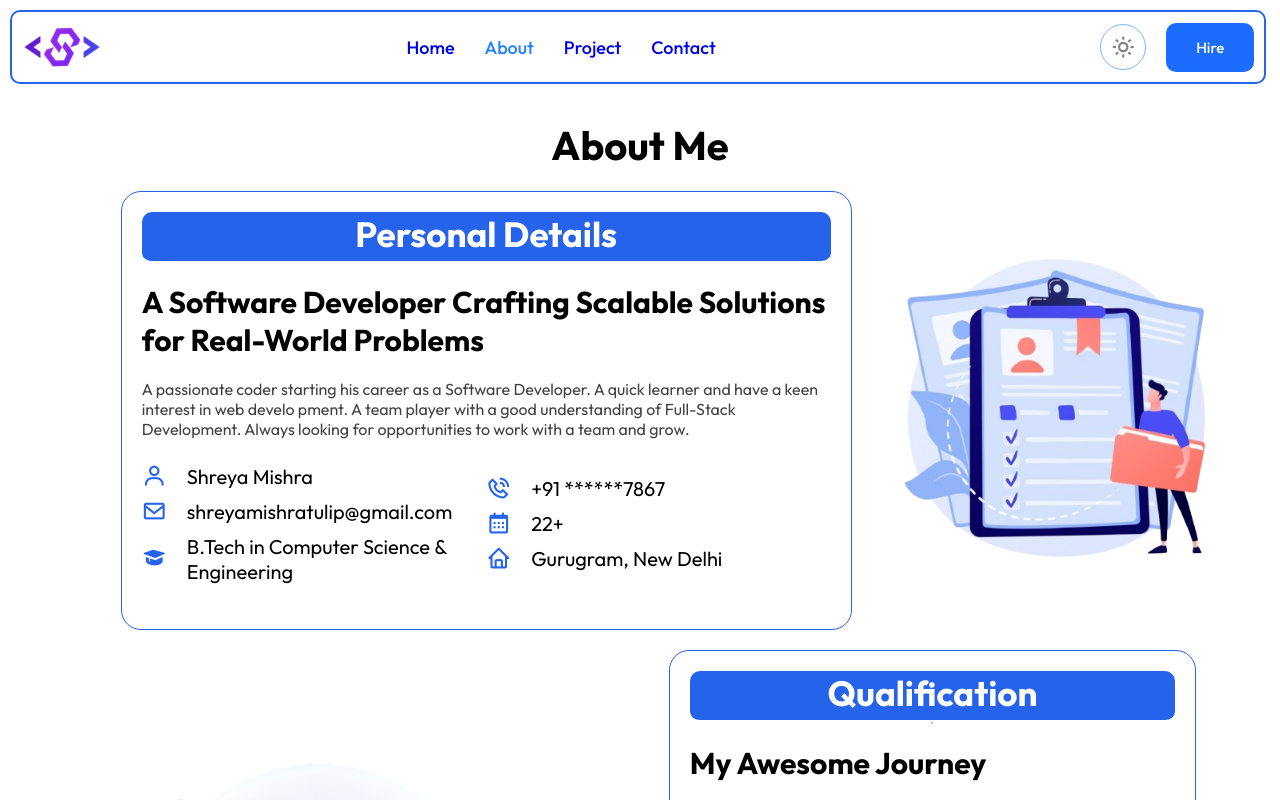
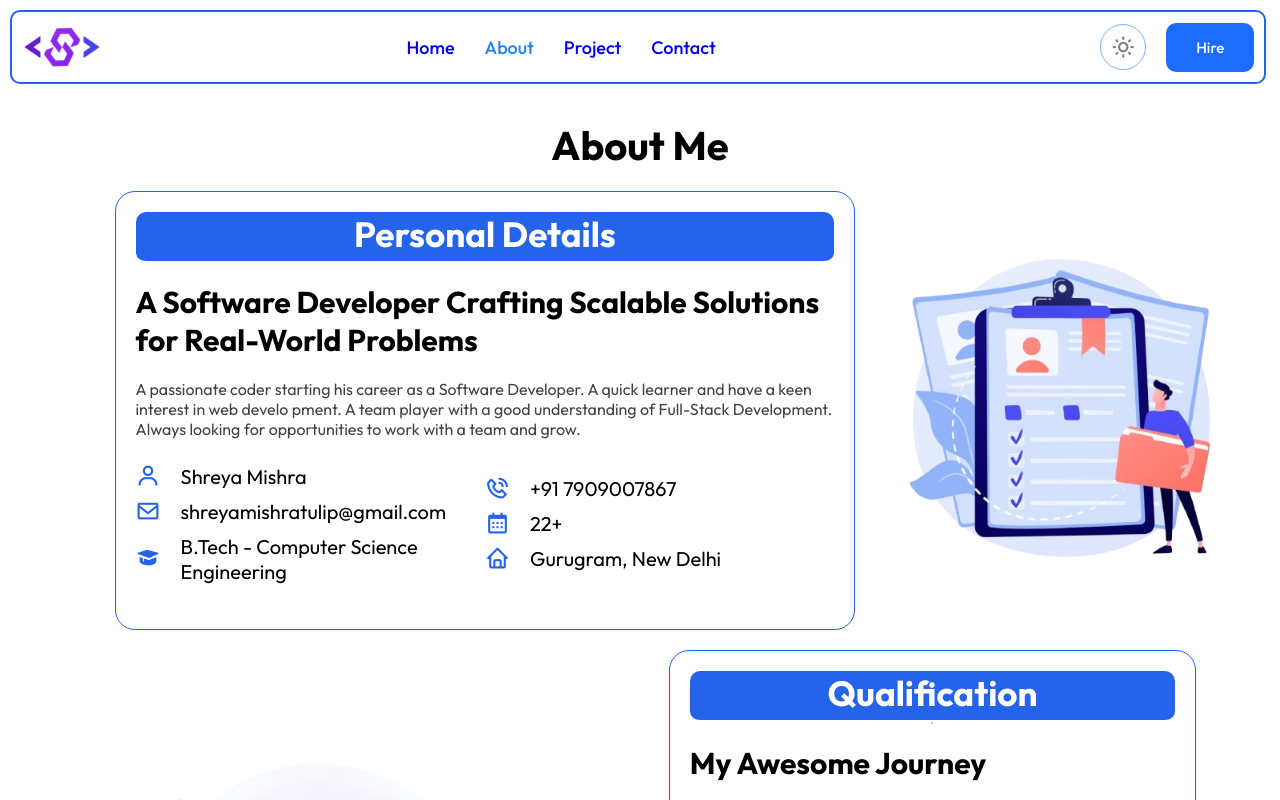
Before and after one commit to ashaykr277/Ashay-Portfolio-Website, a React (Vite) app: page /about in a window 1280 px wide. Shown: the top 800 px of the page. Built offline with nearby package versions, Linux system fonts and the light colour scheme; some icons are missing.

Commit message:
updated info

```diff
--- a/src/components/About.jsx
+++ b/src/components/About.jsx
@@ -23,13 +23,13 @@ const About = () => {
                     <i class='bx bx-envelope' ></i><span>shreyamishratulip@gmail.com</span>
                   </div>
                   <div className="degree">
-                    <i class='bx bxs-graduation' ></i><span>B.Tech in Computer Science & Engineering</span>
+                    <i class='bx bxs-graduation' ></i><span>B.Tech - Computer Science Engineering</span>
                   </div>
                 </div>
 
                 <div className='details details-right'>
                   <div className="call">
-                    <i class='bx bx-phone-call' ></i><span>+91 ******7867</span>
+                    <i class='bx bx-phone-call' ></i><span>+91 7909007867</span>
                   </div>
                   <div className="age">
                     <i class='bx bx-calendar' ></i><span>22+</span>
```
